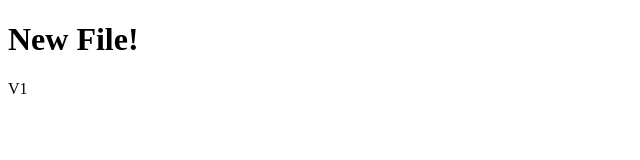
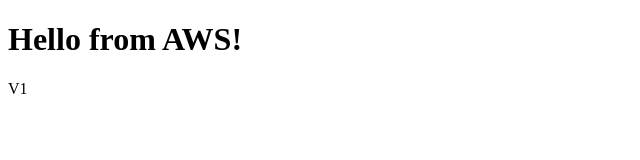
Before and after one commit to ChrisGreenWS/awscicdtest, a plain HTML site: page index.html in a window 1280 px wide. Shown: the whole page, without its empty margins (0-640 px from the left). Drawn offline with Linux system fonts and the light colour scheme.

Commit message:
Changes for new video and deployment

```diff
--- a/index.html
+++ b/index.html
@@ -4,10 +4,10 @@
 <head>
     <meta charset="UTF-8">
     <meta name="viewport" content="width=device-width, initial-scale=1.0">
-    <title>Document</title>
+    <title>AWS</title>
 </head>
 <body>
-    <h1>New File!</h1>
+    <h1>Hello from AWS!</h1>
 V1<br>
 </body>
 </html>
```
Also changed, not shown: 1 other file.
